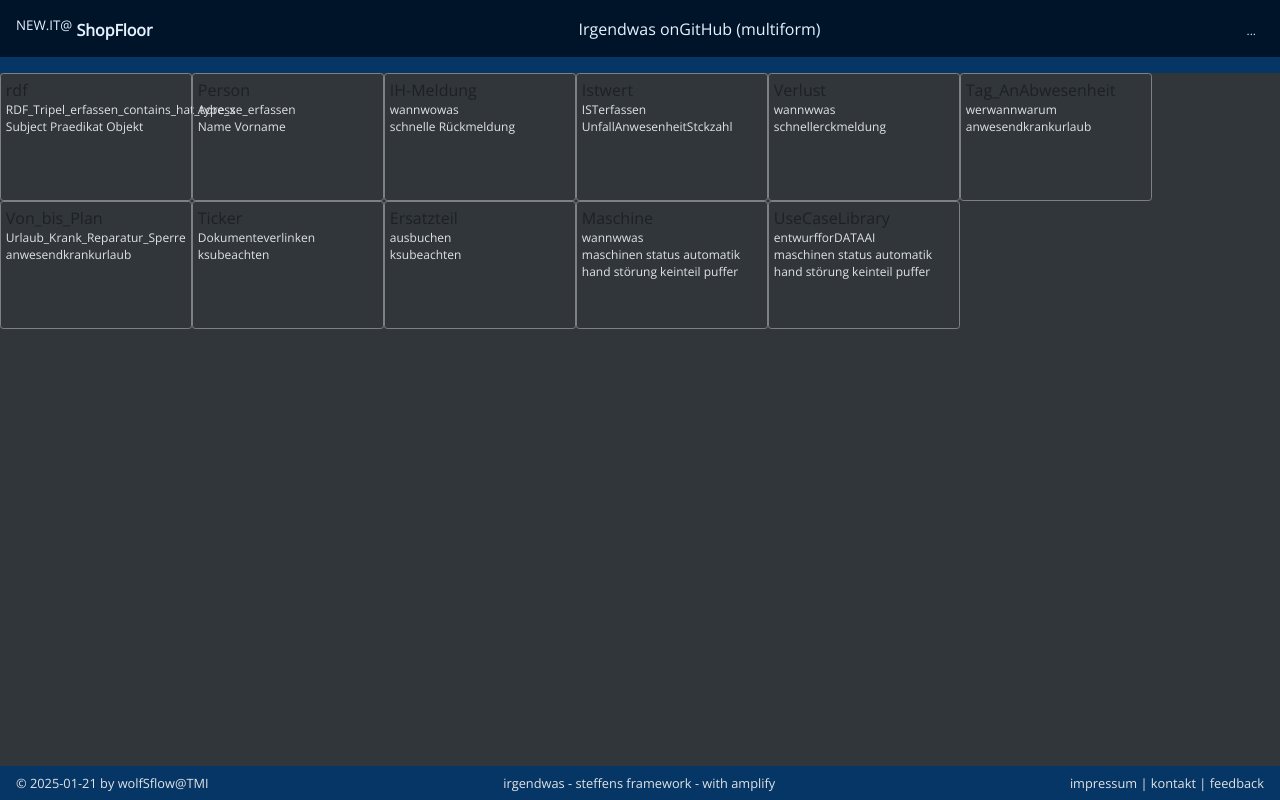
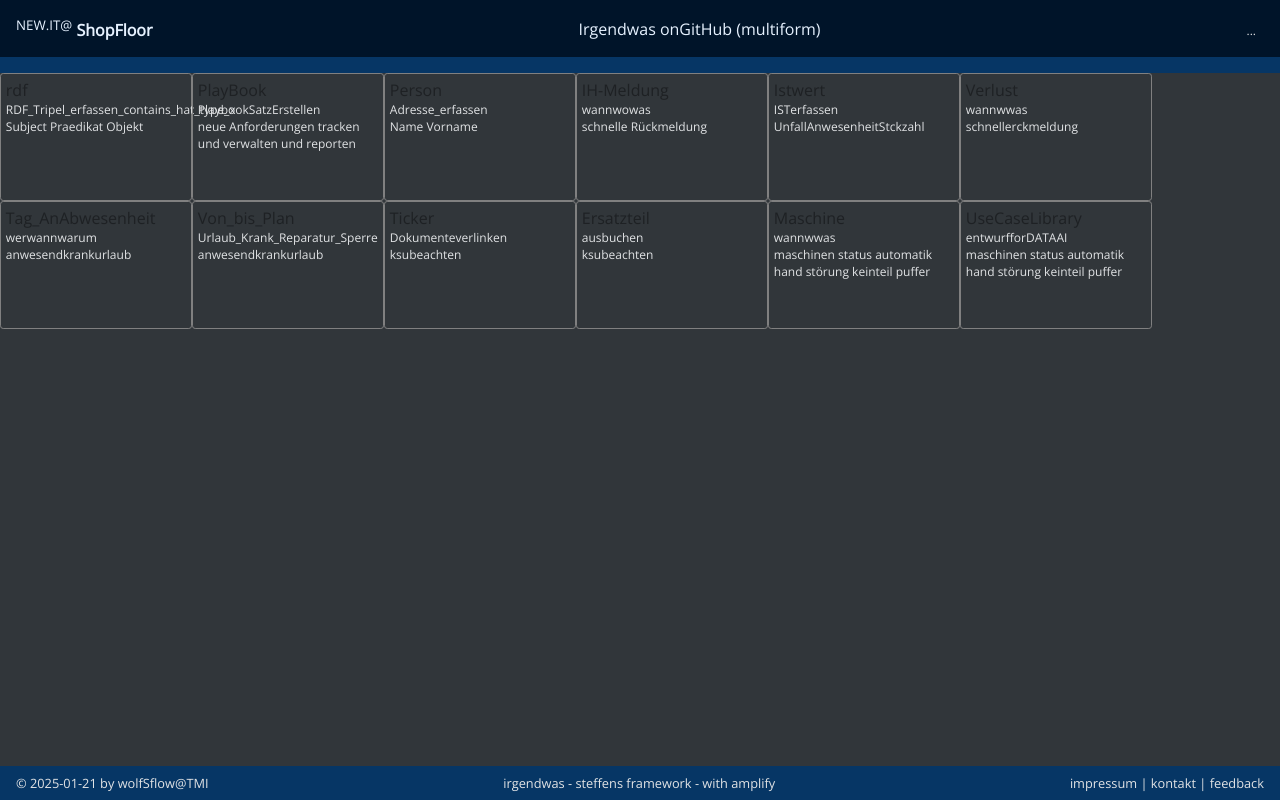
Before and after one commit to idsearch/idsearch.github.io, a plain HTML site: page multiform.html in a window 1280 px wide. Drawn offline with nearby package versions, Linux system fonts and the light colour scheme.

Commit message:
playbook integriert

```diff
--- a/multiform.html
+++ b/multiform.html
@@ -158,8 +158,18 @@
                                             , { l : "value"    , v : 0                                            , n : "value"    , t : "number" }
                                            ]
                                }
+                               ,  "playbook" : { title   : "PlayBook"
+                 , subtitle : "PlaybookSatzErstellen"
+                 , info     : "neue Anforderungen tracken und verwalten und reporten"
+                 , form     : [ { l : "ID"        , v : "PLAYBOOK ID" , n : "pbid"       }
+                              , { l : "ZIEl"      , v : "Ziel"        , n : "ziel"       }
+                              , { l : "INSTRUMENT", v : "instrument"  , n : "instrument" }
+                              , { l : "ERSTELLER" , v : "ergebnis"    , n : "ergebnis"   }
+                              , { l : "DefOfDone" , v : "defofdone"   , n : "dod"        }
+                              ]
+                }
                    }
- , TABS          = ["rdf","person","meldung","value","verlust","abwesenheit","planung","ticker","material","status","usecase"]
+ , TABS          = ["rdf","playbook","person","meldung","value","verlust","abwesenheit","planung","ticker","material","status","usecase"]
  //--------------------------------------------------------------------
  , j2Dj = j  => Object.entries(j).reduce((T,E)=>{T[E[0]]={S:E[1]};return T},{}) // dür dynamoDB
  , m2x  = async (m,r,a='../api/multiform') => { await fetch ('https://9mi8i117f6.execute-api.eu-north-1.amazonaws.com/task2/something'
```
